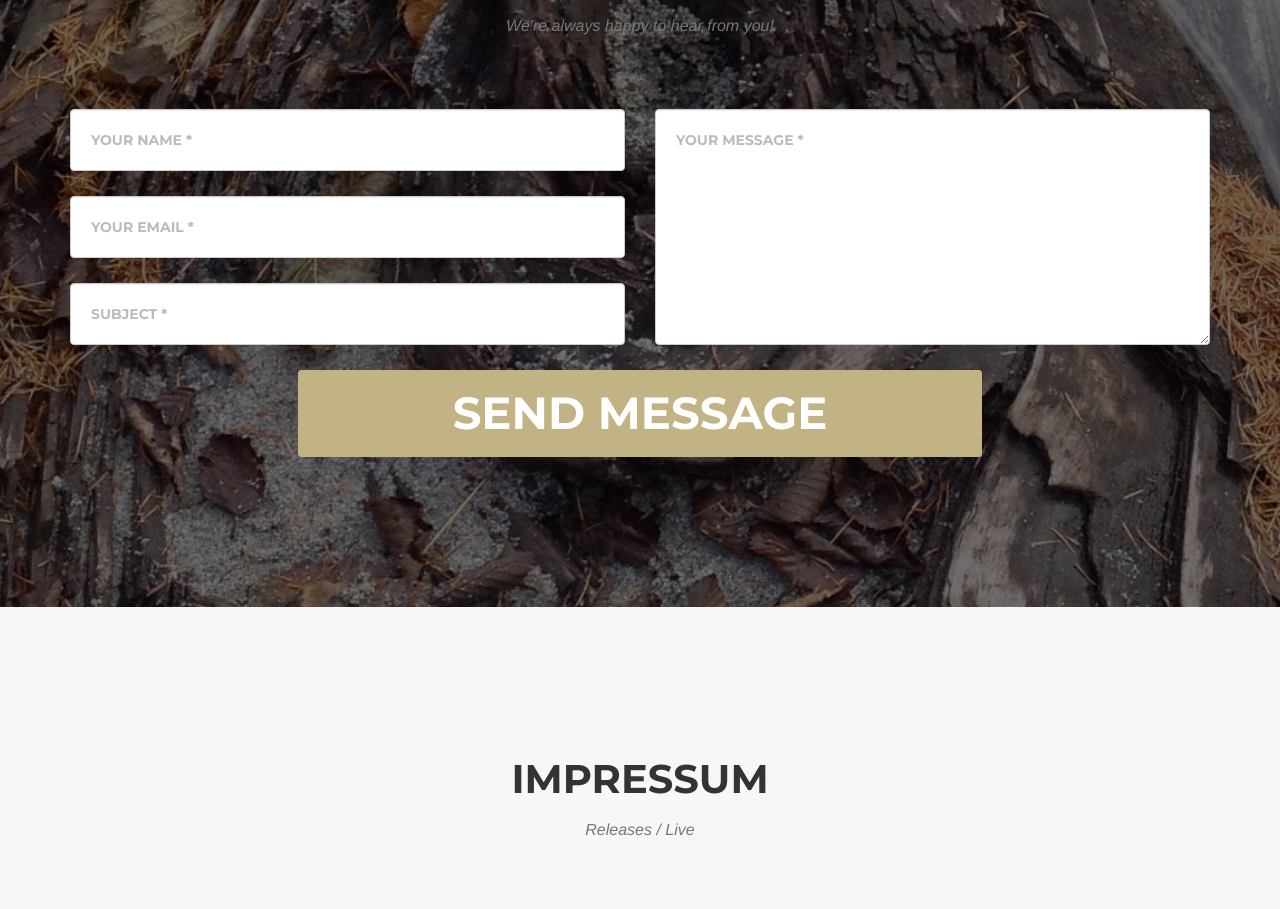
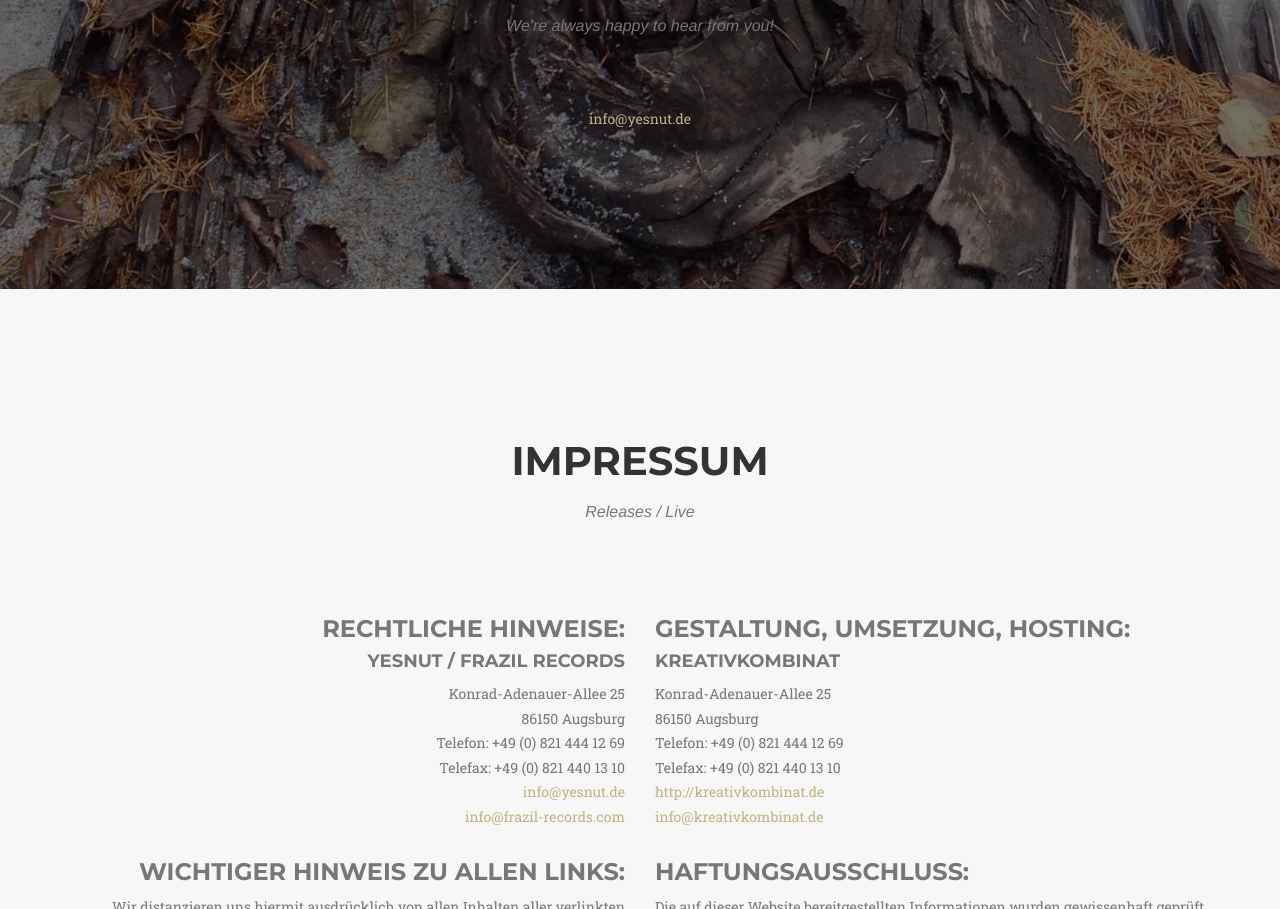
Before and after one commit to a25kk/yesnut, a plain HTML site: page index.html in a window 1280 px wide. Shown: the part 7611-8520 px from the top of the page. Drawn offline with nearby package versions, Linux system fonts and the light colour scheme; a web font is replaced by a local one.

Commit message:
eliminate contact form

```diff
--- a/index.html
+++ b/index.html
@@ -458,9 +458,10 @@
                 <div class="col-lg-12 text-center">
                     <h2 class="section-heading">Contact Us</h2>
                     <h3 class="section-subheading text-muted">We're always happy to hear from you!</h3>
+                    <p></p><a href="mailto:info@yesnut.de">info@yesnut.de</a></p>
                 </div>
             </div>
-            <div class="row">
+            <!--<div class="row">
                 <div class="col-lg-12">
                     <form name="sentMessage" id="contactForm" novalidate>
                         <div class="row">
@@ -492,7 +493,7 @@
                         </div>
                     </form>
                 </div>
-            </div>
+            </div>-->
         </div>
     </section>
 
```
